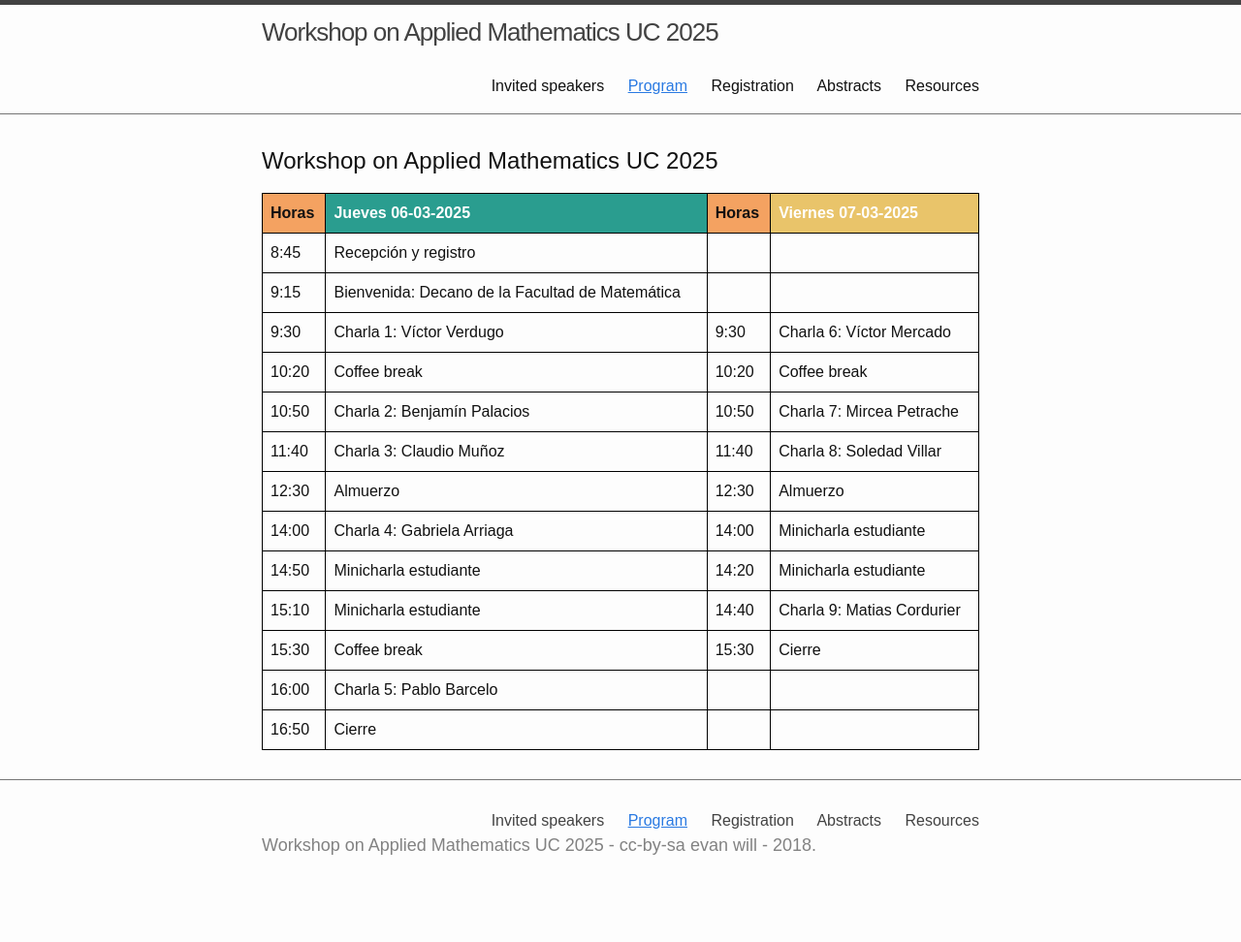
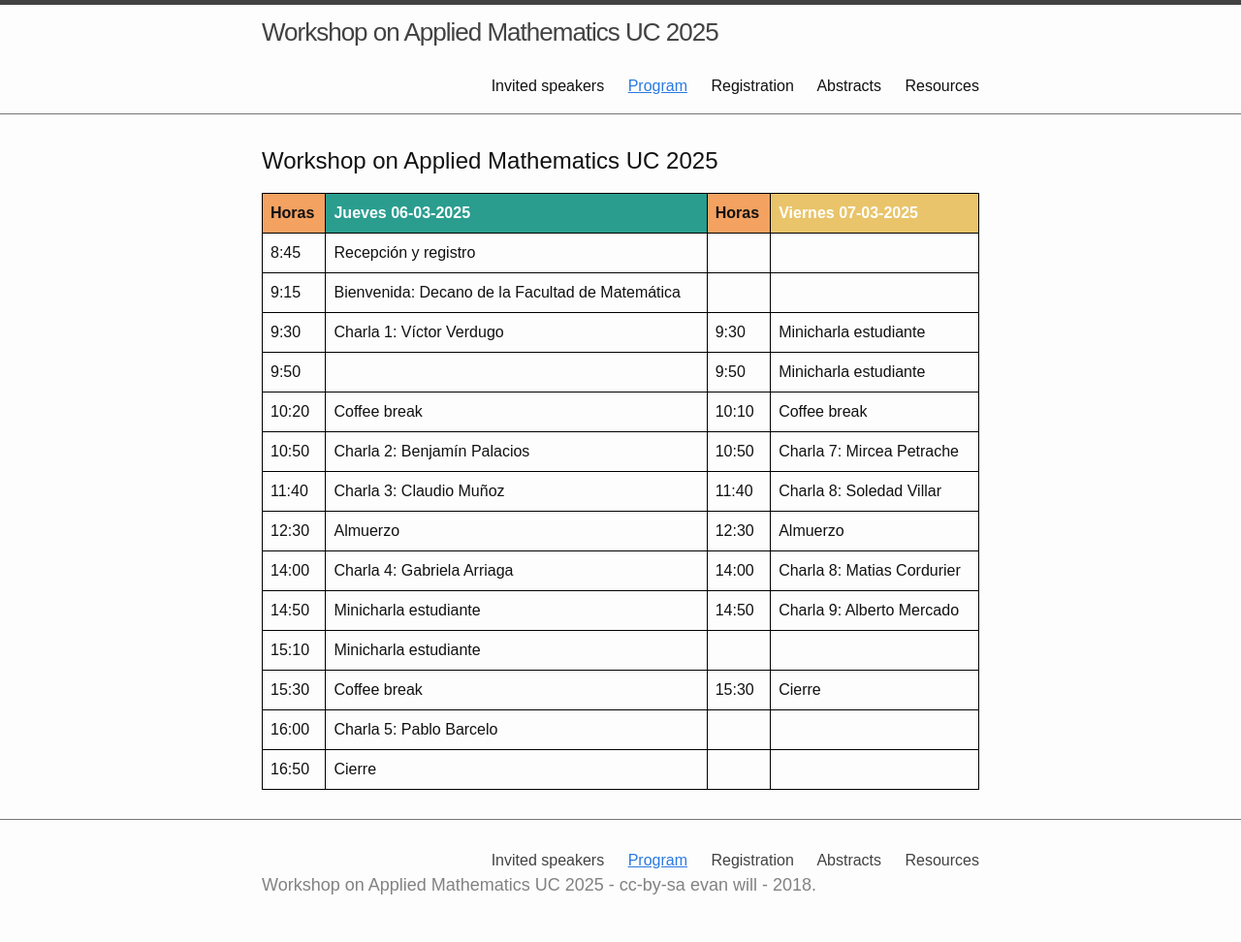
Before and after one commit to AppliedMathUC/workshop-applied-math-2025, a Jekyll site: the page built from 1-intro.md, in a window 1280 px wide. Shown: the whole page at 97% size. Built offline with Jekyll 4.4.1, drawn with Linux system fonts in a browser that asks for light colours; before the commit the page ends 931 px from its top, so only the background shows below that.

Commit message:
Update 1-intro.md

```diff
--- a/1-intro.md
+++ b/1-intro.md
@@ -58,12 +58,18 @@ nav: true
             <td>9:30</td>
             <td>Charla 1: Víctor Verdugo</td>
             <td>9:30</td>
-            <td>Charla 6: Víctor Mercado</td>
+            <td>Minicharla estudiante</td>
+        </tr>
+        <tr>
+            <td>9:50</td>
+            <td></td>
+            <td>9:50</td>
+            <td>Minicharla estudiante</td>
         </tr>
         <tr>
             <td>10:20</td>
             <td>Coffee break</td>
-            <td>10:20</td>
+            <td>10:10</td>
             <td>Coffee break</td>
         </tr>
         <tr>
@@ -88,19 +94,19 @@ nav: true
             <td>14:00</td>
             <td>Charla 4: Gabriela Arriaga</td>
             <td>14:00</td>
-            <td>Minicharla estudiante</td>
+            <td>Charla 8: Matias Cordurier</td>
         </tr>
         <tr>
             <td>14:50</td>
             <td>Minicharla estudiante</td>
-            <td>14:20</td>
-            <td>Minicharla estudiante</td>
+            <td>14:50</td>
+            <td>Charla 9: Alberto Mercado</td>
         </tr>
         <tr>
             <td>15:10</td>
             <td>Minicharla estudiante</td>
-            <td>14:40</td>
-            <td>Charla 9: Matias Cordurier</td>
+            <td></td>
+            <td></td>
         </tr>
         <tr>
             <td>15:30</td>
```
